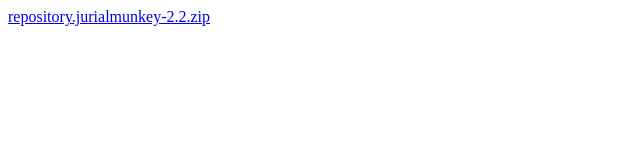
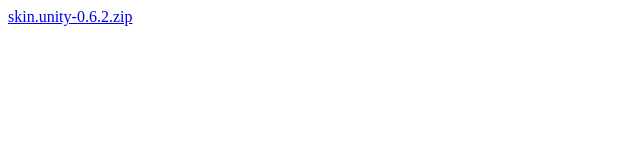
Before and after one commit to terminal-repo/kodi, a plain HTML site: page index.html in a window 1280 px wide. Shown: the whole page, without its empty margins (0-640 px from the left). Drawn offline with Linux system fonts and the light colour scheme.

Commit message:
Update index.html

```diff
--- a/index.html
+++ b/index.html
@@ -1,2 +1,2 @@
 <!DOCTYPE html>
-<a href="repository.jurialmunkey-2.2.zip">repository.jurialmunkey-2.2.zip</a>
+<a href="skin.unity-0.6.2.zip">skin.unity-0.6.2.zip</a>
```
